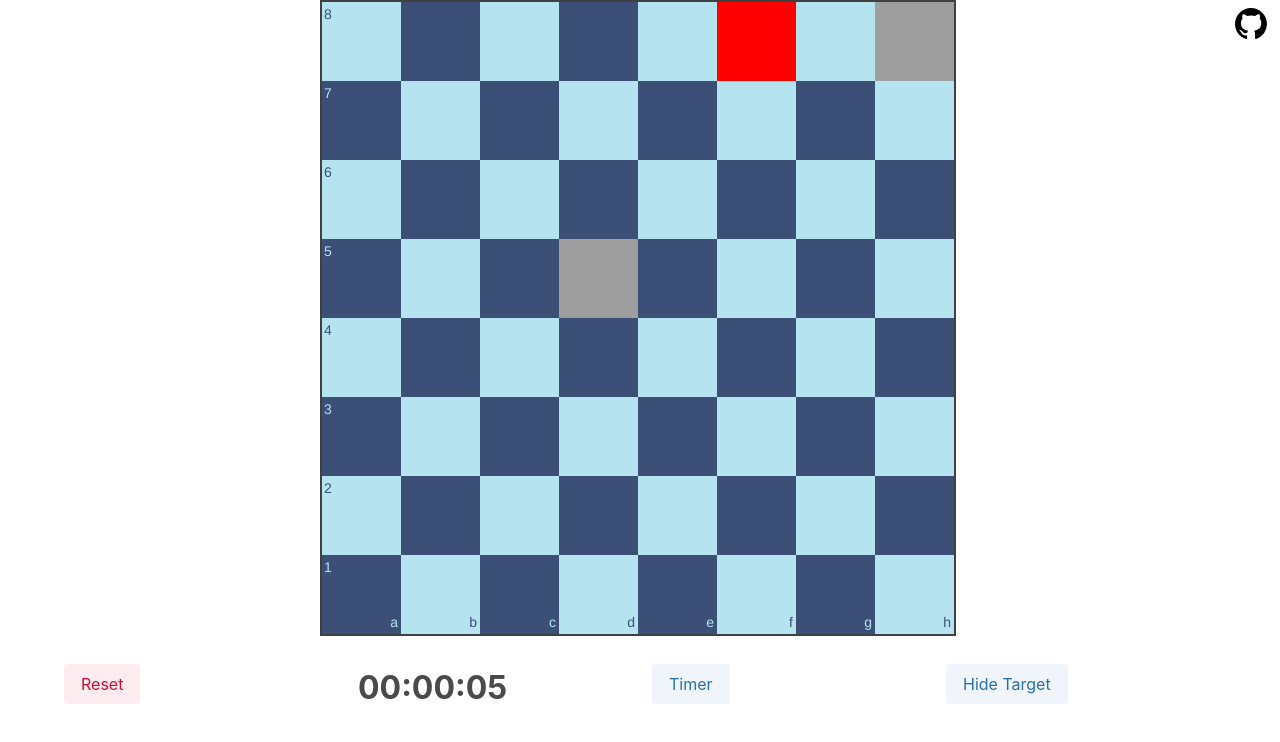
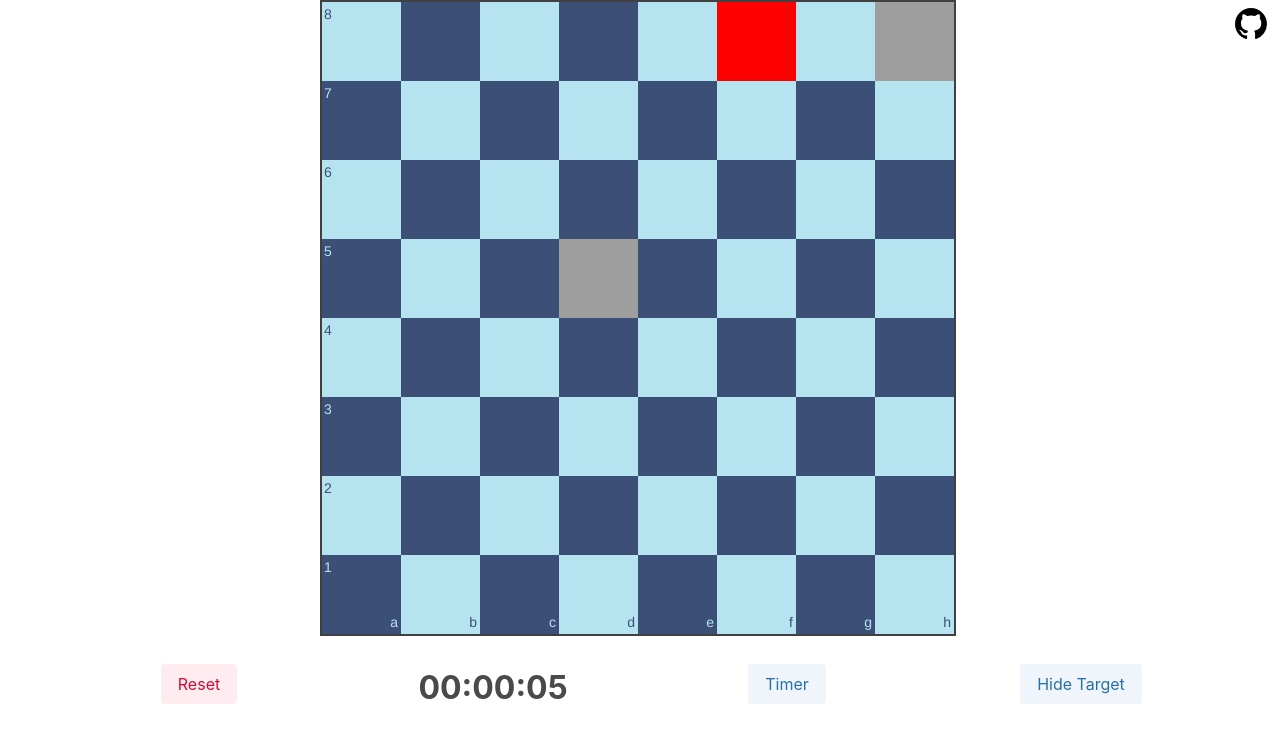
Before and after one commit to IHTFY/knight-puzzle, a plain HTML site: page index.html in a window 1280 px wide. Drawn offline with nearby package versions, Linux system fonts and the light colour scheme; grey boxes are pictures that could not be loaded.

Commit message:
center buttons in columns

```diff
--- a/index.html
+++ b/index.html
@@ -16,18 +16,18 @@
         <div id="board"></div>
       </div>
       <div class="columns is-centered">
-        <div class="column is-one-quarter">
+        <div class="column is-one-quarter has-text-centered">
           <button class="button is-danger is-light mr" id="reset">Reset</button>
         </div>
-        <div class="column is-one-quarter">
+        <div class="column is-one-quarter has-text-centered">
           <p class="has-text-weight-bold is-size-3" id="timerDisplay">00:00:00</p>
         </div>
-        <div class="column is-one-quarter">
+        <div class="column is-one-quarter has-text-centered">
           <button class="button is-info is-light" id="showTimer">
             Timer
           </button>
         </div>
-        <div class="column is-one-quarter">
+        <div class="column is-one-quarter has-text-centered">
           <button class="button is-info is-light" id="showTarget">
             Hide Target
           </button>
```
